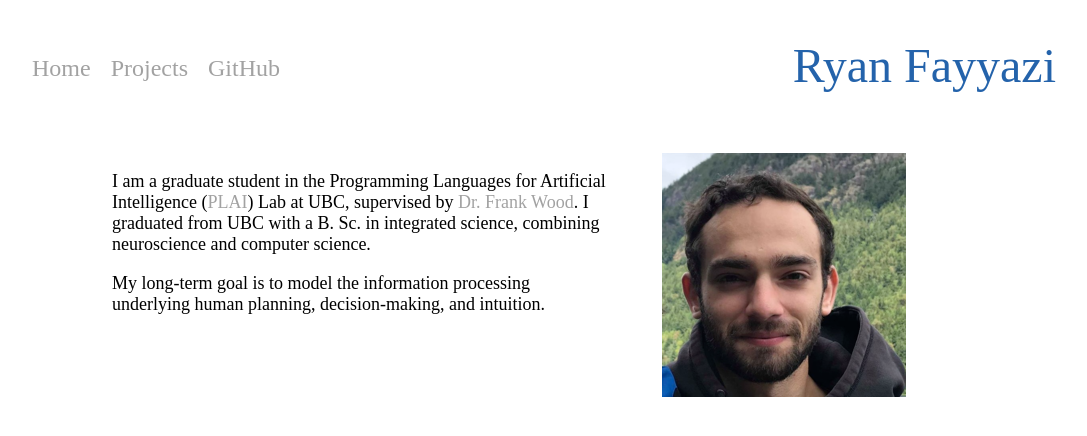
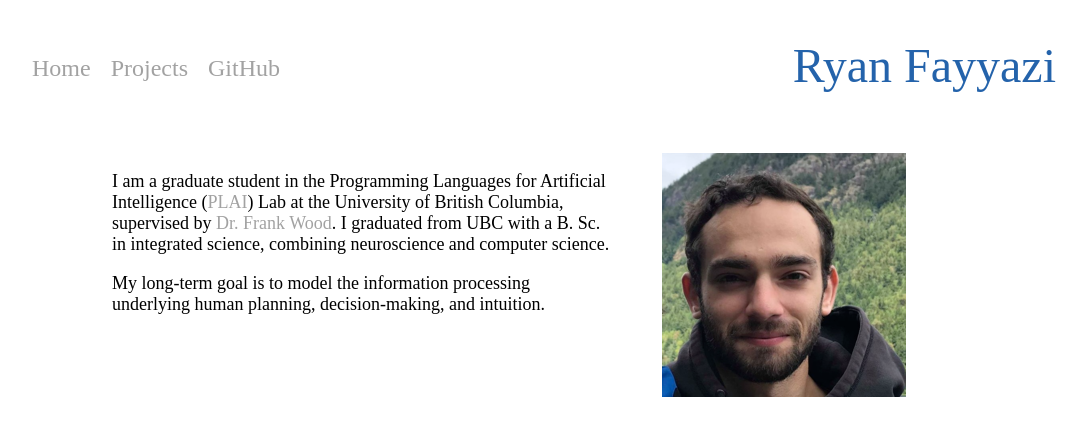
Before and after one commit to rfayyazi/rfayyazi.github.io, a Jekyll site: the page index.html, which Jekyll copies as it is, in a window 1280 px wide. Shown: the top 436 px of the page, without its empty margins (96-1183 px from the left). Built offline with Jekyll 4.4.1, drawn with Linux system fonts in a browser that asks for light colours.

Commit message:
Update index.html

```diff
--- a/index.html
+++ b/index.html
@@ -31,7 +31,7 @@
       <div class='content-wrapper'>
         <div class='home-content-wrapper'>
           <div class='summary'>
-            <p> I am a graduate student in the Programming Languages for Artificial Intelligence (<a href="https://plai.cs.ubc.ca/">PLAI</a>) Lab at UBC, supervised by <a href="https://www.cs.ubc.ca/~fwood/">Dr. Frank Wood</a>.
+            <p> I am a graduate student in the Programming Languages for Artificial Intelligence (<a href="https://plai.cs.ubc.ca/">PLAI</a>) Lab at the University of British Columbia, supervised by <a href="https://www.cs.ubc.ca/~fwood/">Dr. Frank Wood</a>.
             I graduated from UBC with a B. Sc. in integrated science, combining neuroscience and computer science. </p>
 
             <p> My long-term goal is to model the information processing underlying human planning, decision-making, and intuition. </p>
```
